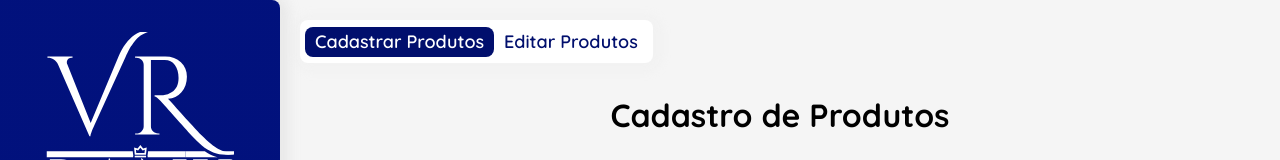
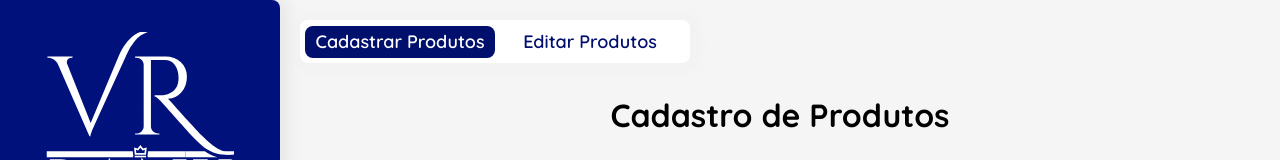
Before and after one commit to NatanALima/projeto-vrbank, a React (Create React App) app: page / in a window 1280 px wide. Shown: the top 160 px of the page. Built offline with nearby package versions, Linux system fonts and the light colour scheme.

Commit message:
refactor(produtos/navProd): altera estilização do menu de navegação de Produtos

```diff
--- a/src/assets/css/Produtos.module.css
+++ b/src/assets/css/Produtos.module.css
@@ -1,5 +1,3 @@
-@import url(./var.css);
-
 /*
 ============================================
 Aba de Navegação dos produtos
@@ -11,28 +9,29 @@ nav.navProd {
     background-color: white;
     padding: 10px 5px;
     box-shadow: var(--shadowBox);
-
+    position: relative;
+    display: flex;
+    align-items: center;
 
 }
 
 nav.navProd ul {
     display: flex;
-    position: relative;
-
 }
 
 nav.navProd ul li {
+    width: 190px;
+    display: flex;
+    justify-content: center;
     font-weight: 600;
-
+    z-index: 1;
 }
 
 nav.navProd ul li a {
     color: var(--colorSec);
     font-size: 18px;
     padding: 0 10px;
-    position: relative;
     transition: .3s;
-
 
 }
 
@@ -43,37 +42,35 @@ nav.navProd ul li a:hover {
 
 nav.navProd ul li a.active {
     color: white;
-    display: flex;
-    justify-content: center;
-    align-items: center;
-    z-index: 1;
-}
-
-nav.navProd ul li a.active::before {
-    content: '';
-    position: absolute;
-    transform-origin: left;
-    height: calc(20px + 10px);
-    left: 0; right: 0;
-    border-radius: var(--borderRadiusFix);
-    transition: .3s ease;
-    z-index: -1;
-}
-
-nav.navProd ul li a.active::before {
-    background-color: var(--colorSec);
 
 }
 
-nav.navProd ul li:first-child a.active::before {
-    animation: activeLinkAnimRight .3s normal forwards;
+/*
+    Container que indica em qual subPágina o usuário está
+*/
+nav.navProd .navProd__activeContainer {
+    position: absolute;
+    width: 190px;
+    height: 32px;
+    margin: 10px 0;
+    background-color: var(--colorSec);
+    border-radius: var(--borderRadiusFix);
+    transition: .3s ease;
+    z-index: 0;
 
 }
 
-nav.navProd ul li:last-child a.active::before {
-    animation: activeLinkAnimLeft .3s normal forwards;
+nav.navProd ul:has(li:first-child a.active) ~ .navProd__activeContainer {
+    transform: translateX(0);
 
 }
+
+nav.navProd ul:has(li:last-child a.active) ~ .navProd__activeContainer {
+    transform: translateX(100%);
+
+}
+
+
 
 /*
 ============================================
@@ -116,31 +113,6 @@ section.produtos .mainContent {
 
 }
 
-
-
-@keyframes activeLinkAnimRight {
-    0% {
-        opacity: 0;
-        transform: translateX(100%);
-
-    }
-
-    100% {
-        transform: translateX(0);
-    }
-}
-@keyframes activeLinkAnimLeft {
-    0% {
-        opacity: 0;
-        transform: translateX(-100%);
-
-    }
-
-    100% {
-        transform: translateX(0);
-    }
-}
-
 @media (min-width: 1800px) {
     section.produtos .mainContent {
         grid-template-columns: 55vw 1fr;
--- a/src/components/Produtos/NavProd.js
+++ b/src/components/Produtos/NavProd.js
@@ -8,6 +8,7 @@ export default function NavProd({styles}) {
                 <li><NavLink to="/" className={({isActive}) => isActive ? styles.active : ""} >Cadastrar Produtos</NavLink></li>
                 <li><NavLink to="/editprods" className={({isActive}) => isActive ? styles.active : ""}>Editar Produtos</NavLink></li>
             </ul>
+            <div className={styles.navProd__activeContainer}></div>
         </nav>
     )
 }
```
